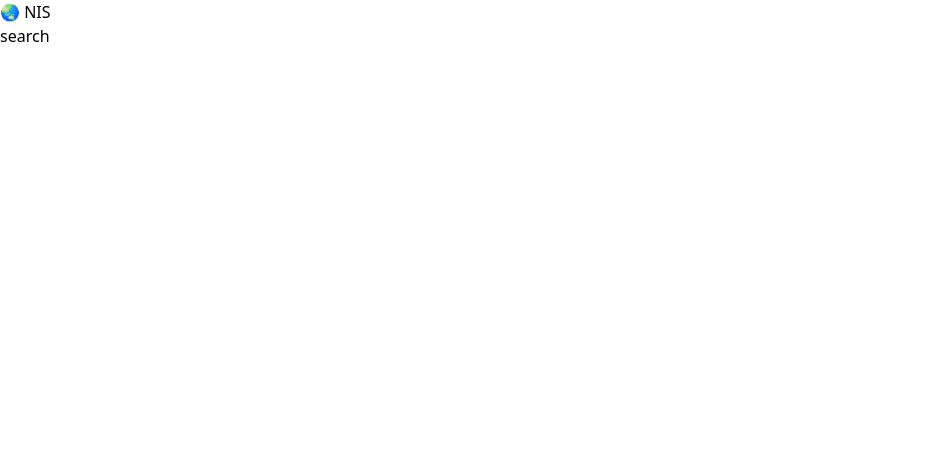
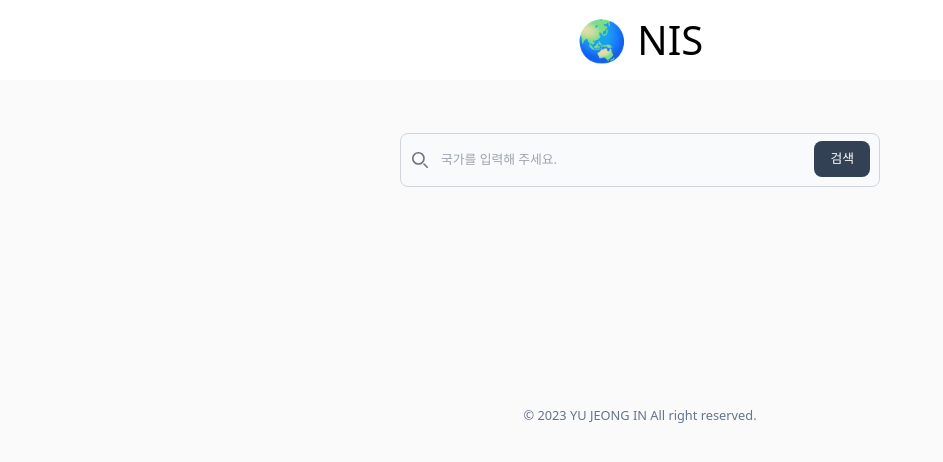
Before and after one commit to jaylenyu/nis-project, a Next.js app: page /search in a window 1280 px wide. Shown: the top 462 px of the page, without its empty margins (0-943 px from the left). Built offline with nearby package versions, Linux system fonts and the light colour scheme.

Commit message:
ADD: search page

```diff
--- /dev/null
+++ b/api.tsx
@@ -0,0 +1,31 @@
+import axios from "axios";
+
+export async function fetchCountries() {
+  try {
+    const res = await axios.get("https://naras-api.vercel.app/all");
+    return res.data;
+  } catch (error) {
+    console.log(error);
+    return [];
+  }
+}
+
+export async function fetchSearchResult(q: string) {
+  try {
+    const res = await axios.get(`https://naras-api.vercel.app/search?q=${q}`);
+    return res.data;
+  } catch (error) {
+    console.log(error);
+    return [];
+  }
+}
+
+export async function fetchCountry(code: string) {
+  try {
+    const res = await axios.get(`https://naras-api.vercel.app/code/${code}`);
+    return res.data;
+  } catch (error) {
+    console.log(error);
+    return [];
+  }
+}
--- /dev/null
+++ b/components/CountryItem.tsx
@@ -0,0 +1,55 @@
+import { useRouter } from "next/router";
+import { CountryProps } from "@/types/components";
+import styled from "styled-components";
+
+export default function CountryItem({
+  code,
+  flagImg,
+  flagEmoji,
+  commonName,
+  region,
+  capital,
+  population,
+}: CountryProps) {
+  const router = useRouter();
+  const onClickItem = () => {
+    router.push(`/country/${code}`);
+  };
+
+  return (
+    <CountryItemContainer onClick={onClickItem} key={code}>
+      <img
+        src={flagImg}
+        alt="flag"
+        className="h-1/2 w-full rounded-t-lg object-fill"
+      />
+      <div className="flex flex-col h-1/2 p-4 text-base">
+        <div className="pb-2 font-bold">
+          {flagEmoji} {commonName}
+        </div>
+        <div>
+          <div>지역 : {region}</div>
+          <div className="truncate">수도 : {capital}</div>
+          <div>인구 : {population.toLocaleString()}</div>
+        </div>
+      </div>
+    </CountryItemContainer>
+  );
+}
+
+const CountryItemContainer = styled.div`
+  display: flex;
+  flex-direction: column;
+  height: 20rem;
+  width: 15rem;
+  background-color: white;
+  border: 1px solid rgba(0, 0, 0, 0.1);
+  box-sizing: content-box;
+  border-radius: 8px;
+  cursor: pointer;
+  transition: all 150ms ease-in-out;
+
+  &:hover {
+    transform: scale(1.03);
+  }
+`;
--- /dev/null
+++ b/components/CountryList.tsx
@@ -0,0 +1,16 @@
+import { CountryListProps } from "@/types/components";
+import CountryItem from "./CountryItem";
+
+export default function CountryList({ countries }: CountryListProps) {
+  return (
+    <div className="grid grid-cols-5 gap-10 w-screen p-12">
+      {countries.map(Country => (
+        <CountryItem key={Country.code} {...Country} />
+      ))}
+    </div>
+  );
+}
+
+CountryList.defaultProps = {
+  countries: [],
+};
--- a/components/Layout.tsx
+++ b/components/Layout.tsx
@@ -1,8 +1,22 @@
+import { useRouter } from "next/router";
+
 export default function Layout({ children }: { children: React.ReactNode }) {
+  const router = useRouter();
+  const onClickHeader = () => {
+    router.push("/");
+  };
+
   return (
-    <div className="Layout">
-      <header>🌏 NIS</header>
-      <main className="Layout">{children}</main>
+    <div className="Layout dark:bg-slate-800">
+      <header className="flex justify-center items-center bg-white dark:bg-slate-600 h-20 text-4xl">
+        <h1 className="hover:cursor-pointer" onClick={onClickHeader}>
+          🌏 NIS
+        </h1>
+      </header>
+      <main>{children}</main>
+      <footer className="flex justify-center items-center h-40 text-sm text-slate-500">
+        © 2023 YU JEONG IN All right reserved.
+      </footer>
     </div>
   );
 }
--- /dev/null
+++ b/components/SearchBar.tsx
@@ -0,0 +1,64 @@
+import { useRouter } from "next/router";
+import { useState, ChangeEvent } from "react";
+
+export default function SearchBar() {
+  const [searchInputValue, setSearchInputValue] = useState("");
+  const router = useRouter();
+
+  const handleInputValue = (e: ChangeEvent<HTMLInputElement>) => {
+    setSearchInputValue(e.target.value);
+  };
+
+  const handleSubmit = () => {
+    if (searchInputValue !== "") {
+      router.push(`/search?q=${searchInputValue}`);
+    }
+  };
+
+  const onKeyDown = (e: React.KeyboardEvent) => {
+    if (e.key === "Enter") {
+      handleSubmit();
+    }
+  };
+
+  return (
+    <div className="flex justify-center items-center h-40 w-full">
+      <div className="relative w-120">
+        <div className="absolute inset-y-0 left-0 flex items-center pl-3 pointer-events-none">
+          <svg
+            className="w-4 h-4 text-gray-500 dark:text-gray-400"
+            aria-hidden="true"
+            xmlns="http://www.w3.org/2000/svg"
+            fill="none"
+            viewBox="0 0 20 20"
+          >
+            <path
+              stroke="currentColor"
+              stroke-linecap="round"
+              stroke-linejoin="round"
+              stroke-width="2"
+              d="m19 19-4-4m0-7A7 7 0 1 1 1 8a7 7 0 0 1 14 0Z"
+            />
+          </svg>
+        </div>
+        <input
+          type="search"
+          id="search"
+          value={searchInputValue}
+          onChange={handleInputValue}
+          onKeyDown={onKeyDown}
+          className="block w-full p-4 pl-10 text-sm text-gray-900 border border-gray-300 rounded-lg bg-gray-50 focus:ring-slate-500 focus:border-slate-500 dark:bg-gray-700 dark:border-gray-600 dark:placeholder-gray-400 dark:text-white dark:focus:ring-blue-500 dark:focus:border-blue-500"
+          placeholder="국가를 입력해 주세요."
+          required
+        />
+        <button
+          type="submit"
+          onClick={handleSubmit}
+          className="text-white absolute right-2.5 bottom-2.5 bg-slate-700 hover:bg-slate-800 focus:ring-4 focus:outline-none focus:ring-slate-300 font-medium rounded-lg text-sm px-4 py-2 dark:bg-slate-600 dark:hover:bg-slate-700 dark:focus:ring-slate-800"
+        >
+          검색
+        </button>
+      </div>
+    </div>
+  );
+}
--- a/package.json
+++ b/package.json
@@ -13,6 +13,7 @@
     "@types/react": "18.2.21",
     "@types/react-dom": "18.2.7",
     "autoprefixer": "10.4.15",
+    "axios": "^1.5.0",
     "eslint-config-next": "13.4.19",
     "next": "13.4.19",
     "postcss": "8.4.29",
--- a/pages/country/[code].tsx
+++ b/pages/country/[code].tsx
@@ -1,8 +1,43 @@
 import { useRouter } from "next/router";
+import { fetchCountry } from "@/api";
+import { CountryDataProps } from "@/types/components";
+import { GetStaticPaths, GetStaticProps } from "next";
 
-export default function Country() {
+export default function Country({ country }: CountryDataProps) {
   const router = useRouter();
   const { code } = router.query;
 
-  return <div>Country {code}</div>;
+  if (router.isFallback) {
+    return <div>Loading...</div>;
+  }
+
+  return <div>{country?.code}</div>;
 }
+
+export const getStaticPaths: GetStaticPaths = async () => {
+  return {
+    paths: [{ params: { code: "" } }],
+    fallback: true,
+  };
+};
+
+export const getStaticProps: GetStaticProps = async context => {
+  const { code } = context.params || {};
+
+  if (typeof code === "string") {
+    const country = await fetchCountry(code);
+
+    if (country) {
+      return {
+        props: {
+          country,
+        },
+        revalidate: 3, // 3초 주기로 재생성
+      };
+    }
+  }
+
+  return {
+    notFound: true,
+  };
+};
--- a/pages/index.tsx
+++ b/pages/index.tsx
@@ -1,24 +1,23 @@
-import Link from "next/link";
-import { useRouter } from "next/router";
+import { fetchCountries } from "@/api";
+import SearchBar from "@/components/SearchBar";
+import CountryList from "@/components/CountryList";
+import { HomeProps } from "@/types/components";
 
-export default function Home() {
-  const router = useRouter();
-  const code = "kr";
-
-  const onMoveSeachPage = () => {
-    router.push({
-      pathname: "/country/[code]",
-      query: { code: code },
-    });
-  };
+export default function Home({ countries }: HomeProps) {
   return (
     <div>
-      home page
-      <button className="flex bg-white text-black" onClick={onMoveSeachPage}>
-        search page 이동
-      </button>
-      <Link href={"/search"}>Search Page 이동</Link>
-      {/* <Link href={}>{code}</Link> */}
+      <SearchBar />
+      <CountryList countries={countries} />
     </div>
   );
 }
+
+export const getStaticProps = async () => {
+  const countries = await fetchCountries();
+
+  return {
+    props: {
+      countries,
+    },
+  };
+};
--- a/pages/search/index.tsx
+++ b/pages/search/index.tsx
@@ -1,3 +1,35 @@
-export default function serach() {
-    return (<div>search</div>)
+import { useState, useEffect } from "react";
+import { fetchSearchResult } from "@/api";
+import { GetServerSideProps } from "next";
+import { SearchProps } from "@/types/components";
+import { useRouter } from "next/router";
+import SearchBar from "@/components/SearchBar";
+import CountryList from "@/components/CountryList";
+
+export default function Search() {
+  const router = useRouter();
+  const { q } = router.query;
+  const [countries, setCountries] = useState([]);
+
+  const setData = async () => {
+    if (typeof q === "string") {
+      const data = await fetchSearchResult(q);
+      setCountries(data);
+    }
+  };
+
+  useEffect(() => {
+    if (q) {
+      setData();
+    }
+  }, [q]);
+
+  console.log(countries);
+
+  return (
+    <>
+      <SearchBar />
+      <CountryList countries={countries} />
+    </>
+  );
 }
--- a/styles/globals.css
+++ b/styles/globals.css
@@ -3,20 +3,16 @@
 @tailwind utilities;
 
 :root {
-  --foreground-rgb: 255, 255, 255;
-  --background-start-rgb: 214, 219, 220;
-  --background-end-rgb: 255, 255, 255;
+  background-color: #fafafa;
 }
 
-/* @media (prefers-color-scheme: dark) {
+@media (prefers-color-scheme: dark) {
   :root {
-    --foreground-rgb: 255, 255, 255;
-    --background-start-rgb: 255, 255, 255;
-    --background-end-rgb: 255, 255, 255;
-  } */
-
-body {
-  color: rgb(var(foreground-rgb));
-  background: rgb(var(--foreground-rgb));
-  margin: 0;
+    /* foreground-rgb: 255, 255, 255; */
+  }
+  body {
+    color: rgb(var(foreground-rgb));
+    background: #fafafa;
+    margin: 0;
+  }
 }
--- a/tailwind.config.ts
+++ b/tailwind.config.ts
@@ -1,20 +1,38 @@
-import type { Config } from 'tailwindcss'
+import type { Config } from "tailwindcss";
 
 const config: Config = {
   content: [
-    './pages/**/*.{js,ts,jsx,tsx,mdx}',
-    './components/**/*.{js,ts,jsx,tsx,mdx}',
-    './app/**/*.{js,ts,jsx,tsx,mdx}',
+    "./pages/**/*.{js,ts,jsx,tsx,mdx}",
+    "./components/**/*.{js,ts,jsx,tsx,mdx}",
+    "./app/**/*.{js,ts,jsx,tsx,mdx}",
   ],
+  darkMode: "class",
   theme: {
+    fontSize: {
+      sm: "0.8rem",
+      base: "1rem",
+      xl: "1.25rem",
+      "2xl": "1.5rem",
+      "3xl": "2rem",
+      "4xl": "2.5rem",
+      "5xl": "3rem",
+    },
     extend: {
       backgroundImage: {
-        'gradient-radial': 'radial-gradient(var(--tw-gradient-stops))',
-        'gradient-conic':
-          'conic-gradient(from 180deg at 50% 50%, var(--tw-gradient-stops))',
+        "gradient-radial": "radial-gradient(var(--tw-gradient-stops))",
+        "gradient-conic":
+          "conic-gradient(from 180deg at 50% 50%, var(--tw-gradient-stops))",
+      },
+      scale: {
+        "101": "1.01",
+        "102": "1.02",
+        "103": "1.03",
+      },
+      spacing: {
+        "120": "30rem",
       },
     },
   },
   plugins: [],
-}
-export default config
+};
+export default config;
--- /dev/null
+++ b/types/components.ts
@@ -0,0 +1,26 @@
+export interface CountryProps {
+  code: string;
+  commonName: string;
+  flagEmoji: string;
+  flagImg: string;
+  capital: string[];
+  region: string;
+  population: number;
+  officialName: string;
+}
+
+export interface HomeProps {
+  countries: CountryProps[];
+}
+
+export interface SearchProps {
+  countries: CountryProps[];
+}
+
+export interface CountryListProps {
+  countries: CountryProps[];
+}
+
+export interface CountryDataProps {
+  country: CountryProps | null;
+}
```
Also changed, not shown: 1 other file (tests, documents, lock files or other folders).
